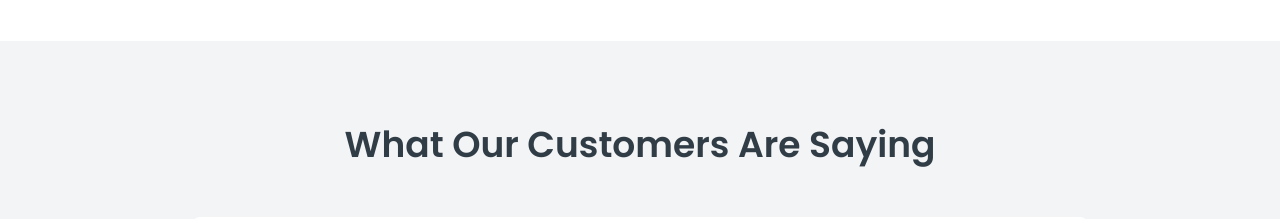
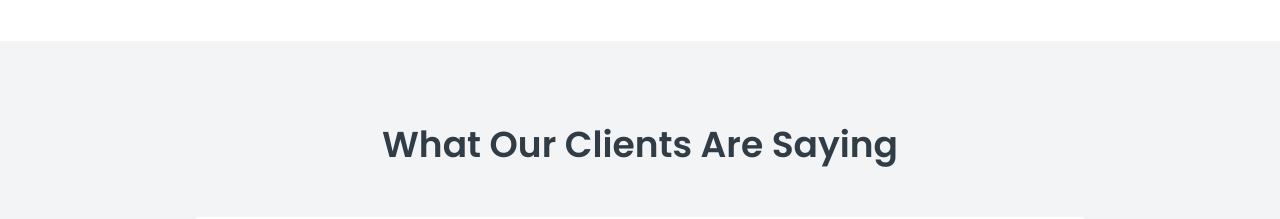
Before and after one commit to BenjaminBlois/website, a Next.js app: page / in a window 1280 px wide. Shown: the part 4340-4559 px from the top of the page. Built offline with nearby package versions, Linux system fonts and the light colour scheme.

Commit message:
Testimonials: rename Customers to Clients

```diff
--- a/app/components/Testimonials.tsx
+++ b/app/components/Testimonials.tsx
@@ -38,7 +38,7 @@ export default function Testimonials() {
       <div className="container mx-auto px-4 sm:px-6 lg:px-8">
         <div className="text-center mb-12">
           <h2 className="text-2xl md:text-3xl lg:text-4xl font-semibold text-[#313d46] mb-4">
-            What Our Customers Are Saying
+            What Our Clients Are Saying
           </h2>
         </div>
 
```
